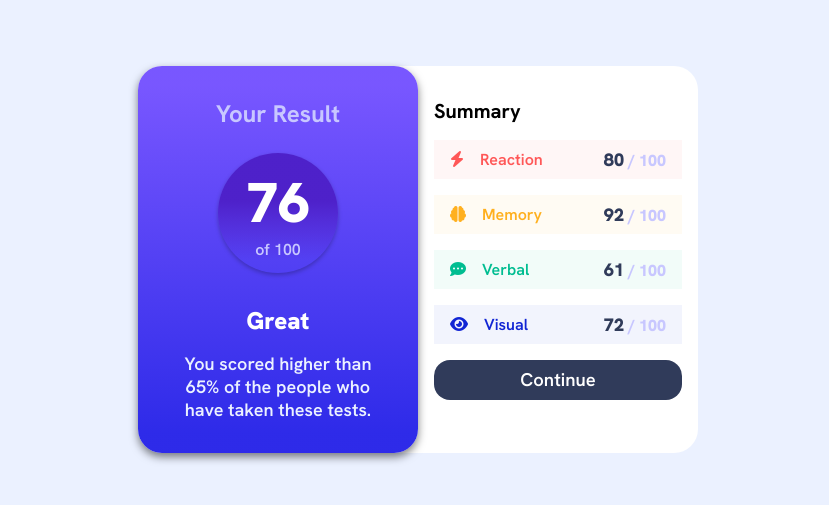
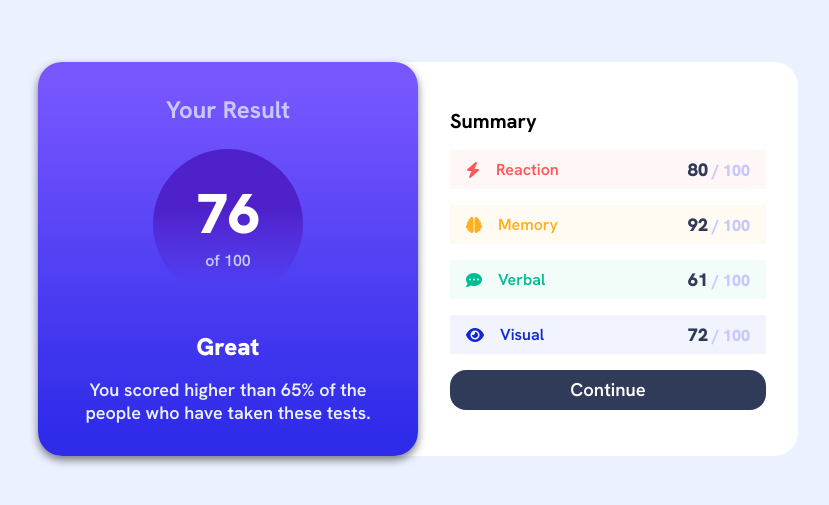
Before and after one commit to EstivenMayhuay/emcody-summary-component, a plain HTML site: page index.html in a window 1280 px wide. Shown: the part 141-646 px from the top of the page, without its empty margins (222-1051 px from the left). Drawn offline with Linux system fonts and the light colour scheme.

Commit message:
finish project

```diff
--- a/css/app.css
+++ b/css/app.css
@@ -79,7 +79,6 @@ body {
     );
     padding: 4px;
     margin-bottom: 2rem;
-    box-shadow: 0 2px 4px rgba(0, 0, 0, 0.25);
 }
 
 .circleResult__num {
@@ -206,6 +205,17 @@ body {
     font-weight: 600;
     border: none;
     outline: none;
+    cursor: pointer;
+}
+
+.btnContinue:hover {
+    filter: brightness(1.1);
+    transition: filter 0.5s linear;
+}
+
+.btnContinue:active {
+    transform: scale(0.85);
+    transition: transform 0.5s linear;
 }
 
 @media  screen and (min-width: 768px) {
@@ -217,7 +227,7 @@ body {
     }
 
     .app {
-        width: 560px;
+        width: 640px;
         height: auto;
         margin: 0 auto;
         display: grid;
@@ -226,7 +236,27 @@ body {
         border-radius: 1.5rem;
     }
 
+    .circleResult {
+        --wCircle: 150px;
+
+        width: var(--wCircle);
+        height: var(--wCircle);
+    }
+
     .contentResult {
         border-radius: 1.5rem;
     }
+
+    .contentItems {
+        display: flex;
+        flex-direction: column;
+        justify-content: center;
+        padding: 0 2rem;
+    }
 }
+
+@media screen and (min-width: 1024px) {
+    .app {
+        width: 760px;
+    }
+}
```
